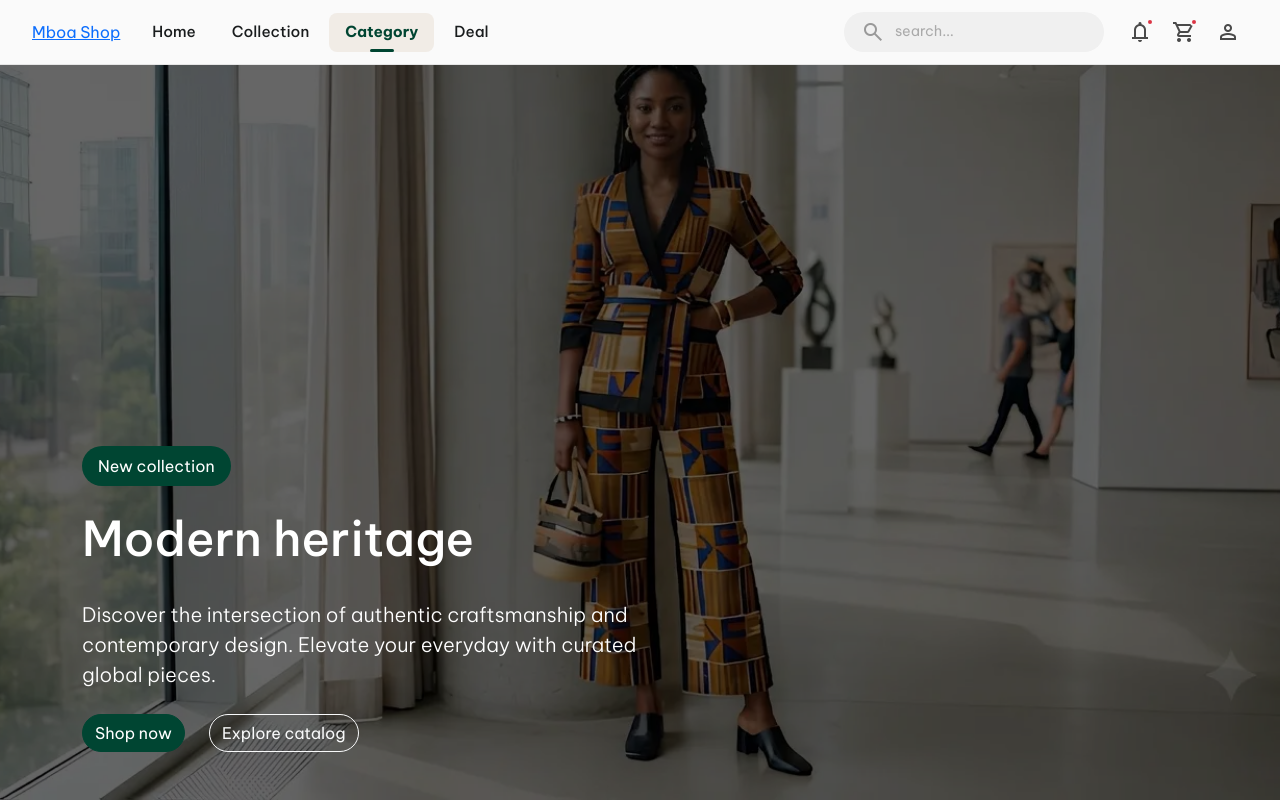
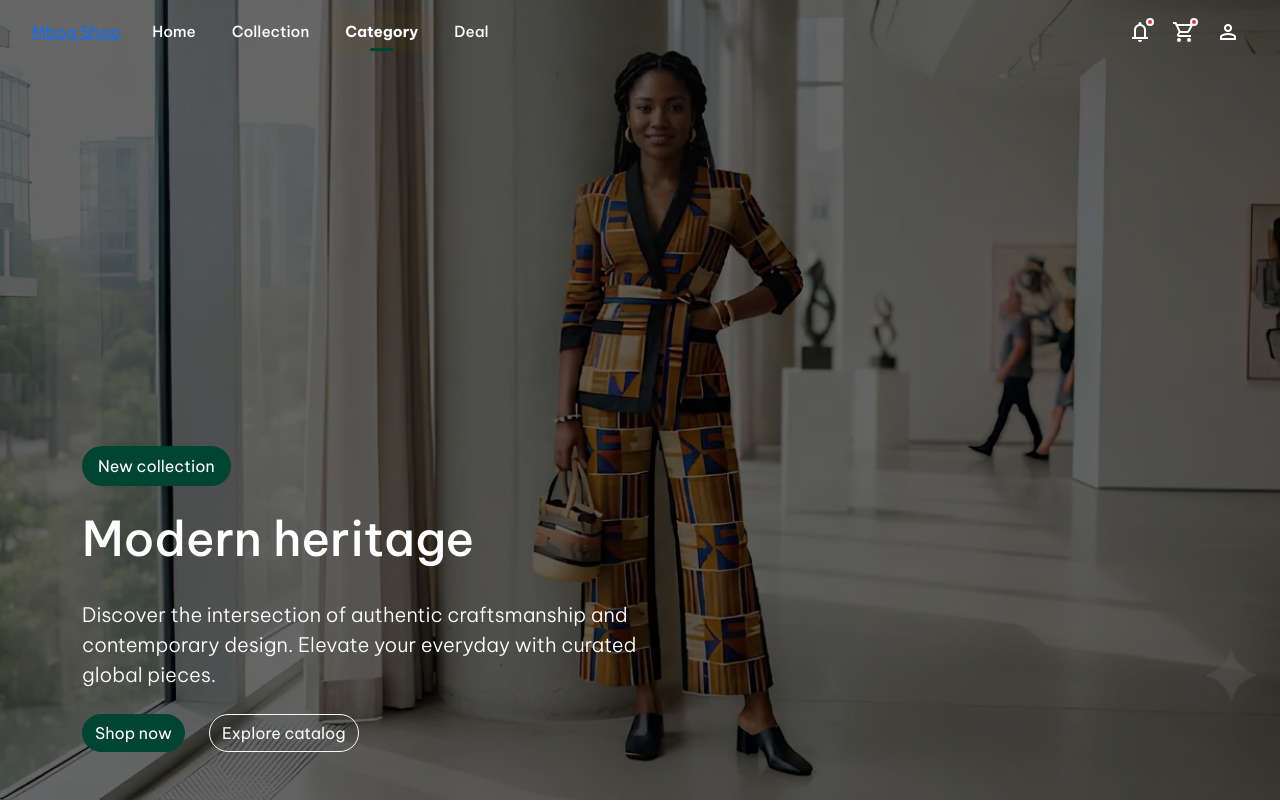
Before and after one commit to EmmanuelSeujip/mboa-shop, an Angular app: page / in a window 1280 px wide. Shown: the top 802 px of the page. Built offline with nearby package versions, Linux system fonts and the light colour scheme; no server answers; the database is empty.

Commit message:
parti des produits

```diff
--- a/src/app/components/user/landing/hero/hero.html
+++ b/src/app/components/user/landing/hero/hero.html
@@ -1,4 +1,4 @@
-<section class="position-relative d-flex justify-content-center vh-100 w-100 hero text-white">
+<section class="position-relative d-flex justify-content-center vh-100 w-100 hero text-white" id="hero-section">
   <div class="position-absolute w-100 h-100" style="background-color: rgba(0, 0, 0, 0.6);" ></div>
   <div class="container h-100 d-flex flex-column justify-content-end pb-5" style="z-index: 10;">
     <div class="w-50 info w-sm-100 d-flex flex-column gap-4 ">
--- a/src/app/components/user/shared/header-user/header-user.html
+++ b/src/app/components/user/shared/header-user/header-user.html
@@ -1,4 +1,5 @@
-<nav class="navbar navbar-expand-lg sticky-top position-fixed w-100">
+<nav class="navbar navbar-expand-lg sticky-top position-fixed w-100" appOverlapDetector   [headerId]="'main-header'"
+  [heroId]="'hero-section'" id="main-header" >
   <div class="navbar-brand-wrapper">
     <a href="#" class="brand">
       Mboa Shop
--- a/src/app/components/user/shared/header-user/header-user.ts
+++ b/src/app/components/user/shared/header-user/header-user.ts
@@ -1,8 +1,9 @@
 import { Component } from '@angular/core';
+import { OverlapDetectorDirective } from '../../../../directive/overlap-detector.directive';
 
 @Component({
   selector: 'app-header-user',
-  imports: [],
+  imports: [OverlapDetectorDirective],
   templateUrl: './header-user.html',
   styleUrl: './header-user.css',
 })
--- a/src/assets/styles/shared.css
+++ b/src/assets/styles/shared.css
@@ -1,3 +1,20 @@
-.is-overlapping{
+.is-overlapping {
   background-color: transparent !important;
-}
+  color: white !important;
+  border: none !important;
+  }
+
+  .is-overlapping .navbar-toggler {
+    color: white !important;
+  }
+
+  .is-overlapping .material-symbols-outlined {
+    color: white !important;
+  }
+
+  .is-overlapping .nav-link-custom{
+    color: white !important;
+  }
+  .is-overlapping .search-box {
+    display: none !important;
+  }
```
